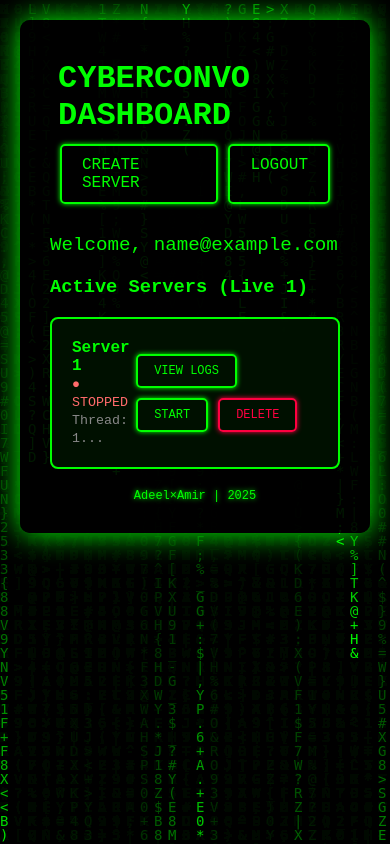
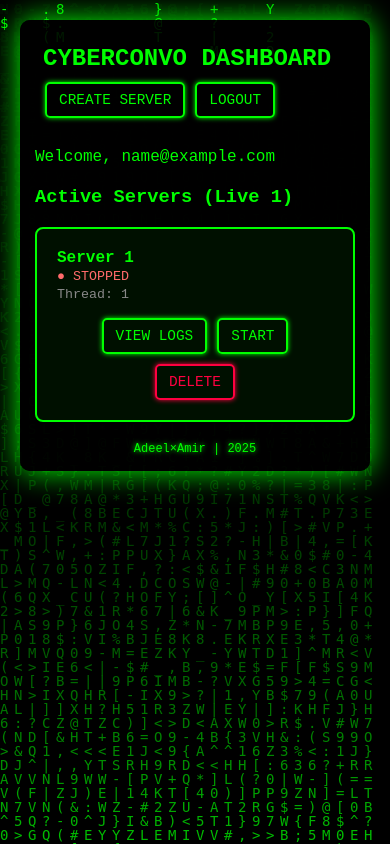
Before and after one commit to ABHVBJGCNVSTU/hackingconvo, a Flask app: template templates/index.html in a window 390 px wide. Run offline with Flask 3, Linux system fonts and the light colour scheme; the template is opened without the code that fills it: most values are stand-ins (such as "Sample title", 1, 10 or a date in 2020).

Commit message:
Update index.html

```diff
--- a/templates/index.html
+++ b/templates/index.html
@@ -78,7 +78,7 @@
             color: #000;
             box-shadow: 0 0 15px #0f0;
         }
-        .btn:active {
+        .btn:active, .btn-loading {
             animation: pulse 0.5s;
         }
         @keyframes pulse {
@@ -94,6 +94,16 @@
         @keyframes fadeIn {
             0% { opacity: 0; }
             100% { opacity: 1; }
+        }
+        .error-message {
+            background: rgba(255, 0, 0, 0.2);
+            border: 1px solid #ff0000;
+            color: #ff0000;
+            padding: 10px;
+            margin-bottom: 20px;
+            border-radius: 5px;
+            text-align: center;
+            box-shadow: 0 0 10px #ff0000;
         }
         .server-list {
             margin-top: 20px;
@@ -148,12 +158,45 @@
             font-size: 12px;
             padding: 8px 16px;
         }
+        .no-servers {
+            text-align: center;
+            padding: 20px;
+            border: 1px dashed #0f0;
+            border-radius: 5px;
+            margin: 15px 0;
+            color: #0f0;
+            text-shadow: 0 0 5px #0f0;
+        }
         .footer {
             margin-top: 20px;
             text-align: center;
             font-size: 12px;
             color: #0f0;
             text-shadow: 0 0 5px #0f0;
+        }
+        @media (max-width: 700px) {
+            .container {
+                padding: 15px;
+            }
+            .title {
+                font-size: 1.5em;
+            }
+            .welcome {
+                font-size: 1em;
+            }
+            .server {
+                flex-direction: column;
+                align-items: flex-start;
+                gap: 15px;
+            }
+            .server-actions {
+                width: 100%;
+                justify-content: center;
+            }
+            .btn, .btn-secondary, .btn-delete {
+                padding: 8px 12px;
+                font-size: 0.9em;
+            }
         }
     </style>
 </head>
@@ -168,8 +211,19 @@
             </div>
         </div>
         <div class="welcome">Welcome, {{ email }}</div>
+
+        <!-- Error message section -->
+        {% if error %}
+            <div class="error-message">{{ error }}</div>
+        {% endif %}
+
         <div class="server-list">
             <h3>Active Servers (Live {{ servers|length }})</h3>
+            {% if servers|length == 0 %}
+                <div class="no-servers">
+                    No servers found. Click "Create Server" to get started!
+                </div>
+            {% else %}
                 {% for server_id, server in servers.items() %}
                     <div class="server">
                         <div class="server-details">
@@ -180,20 +234,21 @@
                                     ● {{ 'RUNNING' if server.running else 'STOPPED' }}
                                 </small>
                                 <br>
-                            <small style="color: #888;">Thread: {{ server.thread_id[:15] }}...</small>
+                                <small style="color: #888;">Thread: {{ server.thread_id|truncate(15, True, '...') }}</small>
                             </div>
                         </div>
                         <div class="server-actions">
-                        <a href="{{ url_for('view_logs', server_id=server_id) }}" class="btn btn-secondary">View Logs</a>
+                            <a href="{{ url_for('view_logs', server_id=server_id) }}" class="btn btn-secondary" onclick="this.classList.add('btn-loading')">View Logs</a>
                             {% if server.running %}
-                            <a href="{{ url_for('stop_server', server_id=server_id) }}" class="btn btn-secondary">Stop</a>
+                                <a href="{{ url_for('stop_server', server_id=server_id) }}" class="btn btn-secondary" onclick="this.classList.add('btn-loading')">Stop</a>
                             {% else %}
-                            <a href="{{ url_for('start_server', server_id=server_id) }}" class="btn btn-secondary">Start</a>
+                                <a href="{{ url_for('start_server', server_id=server_id) }}" class="btn btn-secondary" onclick="this.classList.add('btn-loading')">Start</a>
                             {% endif %}
-                        <a href="{{ url_for('delete_server', server_id=server_id) }}" class="btn-delete" onclick="return confirm('Are you sure you want to delete this server? This action cannot be undone.')">Delete</a>
+                            <a href="{{ url_for('delete_server', server_id=server_id) }}" class="btn-delete" onclick="this.classList.add('btn-loading'); return confirm('Are you sure you want to delete this server? This action cannot be undone.')">Delete</a>
                         </div>
                     </div>
                 {% endfor %}
+            {% endif %}
         </div>
         <div class="footer">Adeel×Amir | 2025</div>
     </div>
@@ -205,11 +260,9 @@
         canvas.width = window.innerWidth;
         const chars = 'ABCDEFGHIJKLMNOPQRSTUVWXYZ0123456789@#$%^&*()_+-=[]{}|;:,.<>?';
         const fontSize = 14;
-        const columns = canvas.width / fontSize;
-        const drops = [];
-        for (let x = 0; x < columns; x++) {
-            drops[x] = 1;
-        }
+        const columns = Math.floor(canvas.width / fontSize);
+        const drops = Array(columns).fill(1);
+
         function draw() {
             ctx.fillStyle = 'rgba(0, 0, 0, 0.05)';
             ctx.fillRect(0, 0, canvas.width, canvas.height);
@@ -218,12 +271,25 @@
             for (let i = 0; i < drops.length; i++) {
                 const text = chars.charAt(Math.floor(Math.random() * chars.length));
                 ctx.fillText(text, i * fontSize, drops[i] * fontSize);
-                if (drops[i] * fontSize > canvas.height && Math.random() > 0.975)
+                if (drops[i] * fontSize > canvas.height && Math.random() > 0.975) {
                     drops[i] = 0;
+                }
                 drops[i]++;
             }
         }
-        setInterval(draw, 33);
+
+        // Reduced frame rate for better performance on Render
+        setInterval(draw, 100); // 10 FPS instead of 30 FPS
+
+        // Check for error in URL params (e.g., after redirect from unauthorized action)
+        const urlParams = new URLSearchParams(window.location.search);
+        const error = urlParams.get('error');
+        if (error) {
+            const errorDiv = document.createElement('div');
+            errorDiv.className = 'error-message';
+            errorDiv.textContent = error;
+            document.querySelector('.container').insertBefore(errorDiv, document.querySelector('.server-list'));
+        }
     </script>
 </body>
 </html>
```
Lines whose indentation alone changed are shown as unchanged.
